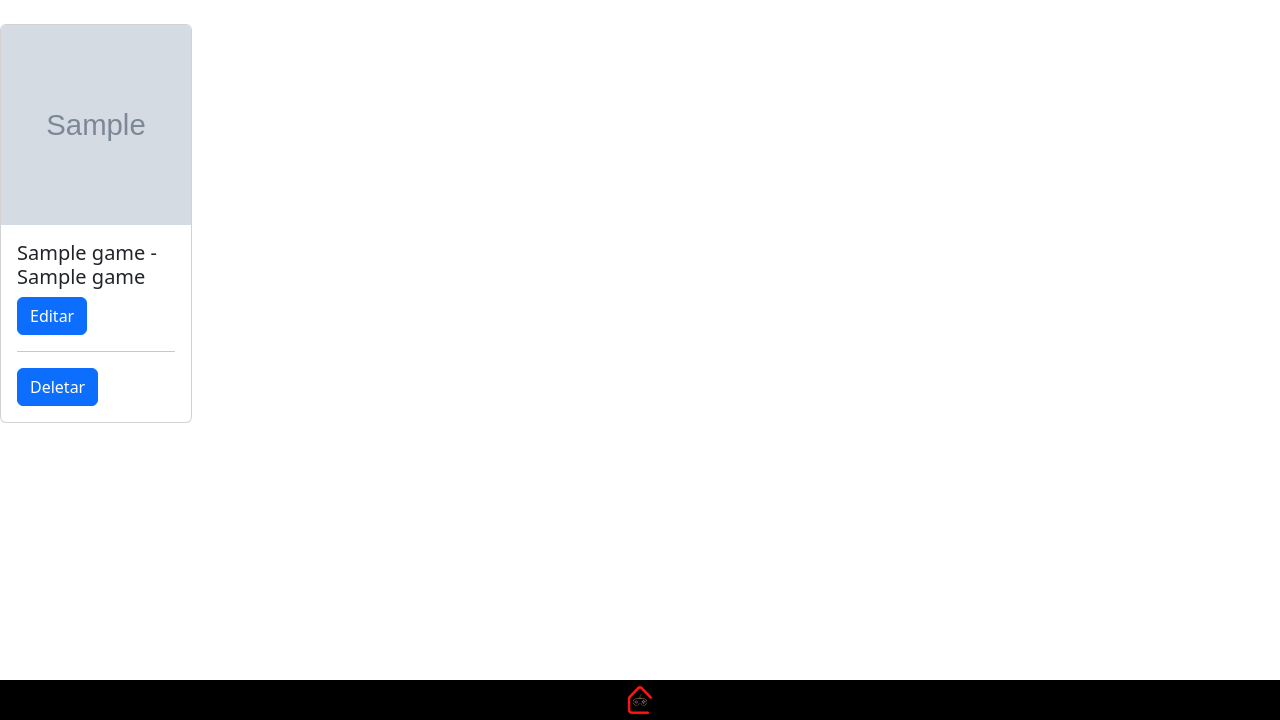
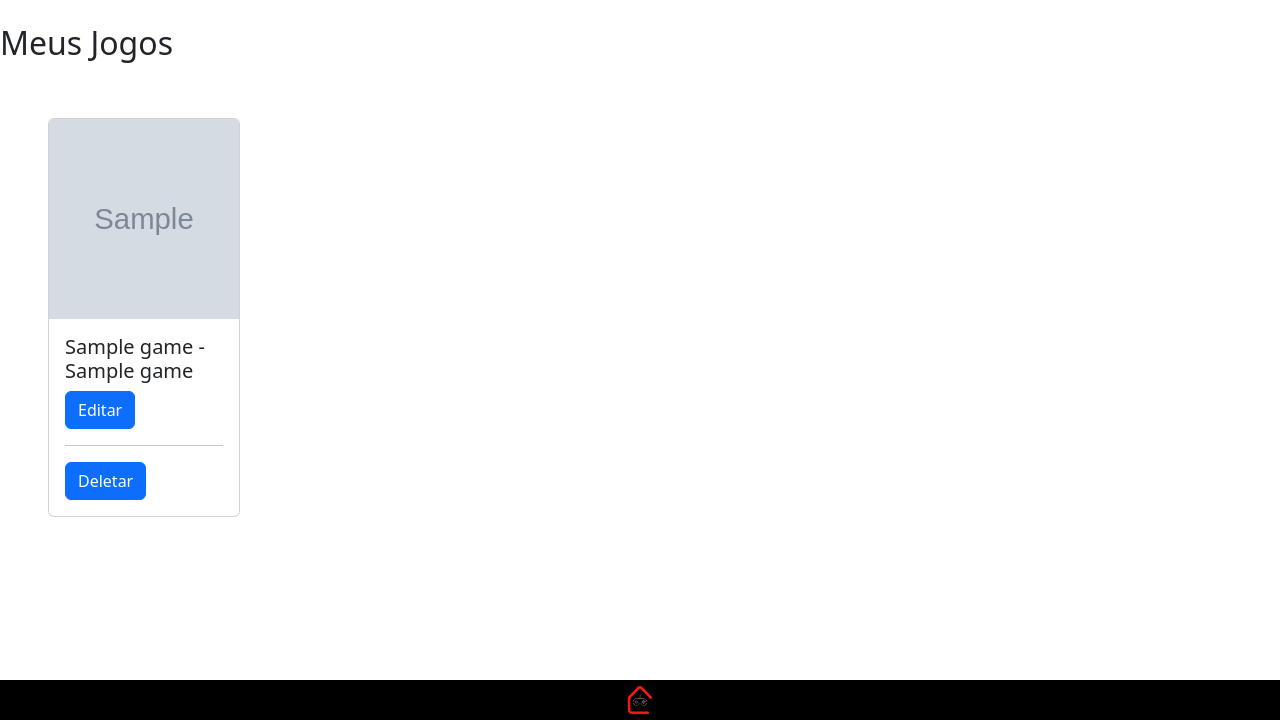
Before and after one commit to olucascruz/casa_dos_jogos, a Django app: page /meus_jogos/ in a window 1280 px wide. Shown: the part 80-800 px from the top of the page. Run offline with Django 4.2, Linux system fonts and the light colour scheme; a user stored in the database is signed in; tables that the repository leaves empty hold one stand-in row (values such as "Sample post"); grey boxes marked "Sample" are stand-in pictures.

Commit message:
update template 'meus jogos'

```diff
--- a/app/static/css/base.css
+++ b/app/static/css/base.css
@@ -38,6 +38,7 @@ header{
 
 footer{
     position: fixed;
+    left:0;
     bottom: 0;
     background-color: rgb(0, 0, 0);
     width: 100%;
--- a/app/templates/meus_jogos.html
+++ b/app/templates/meus_jogos.html
@@ -2,7 +2,8 @@
 {% block content %}
 
 <br>
-
+<h2>Meus Jogos</h2>
+<div class="card-container">
 {% if games %}
 {% for game in games %}
 
@@ -23,5 +24,6 @@
 
 {% endfor %}
 {% endif %}
+</div">
 
 {% endblock %}
```
